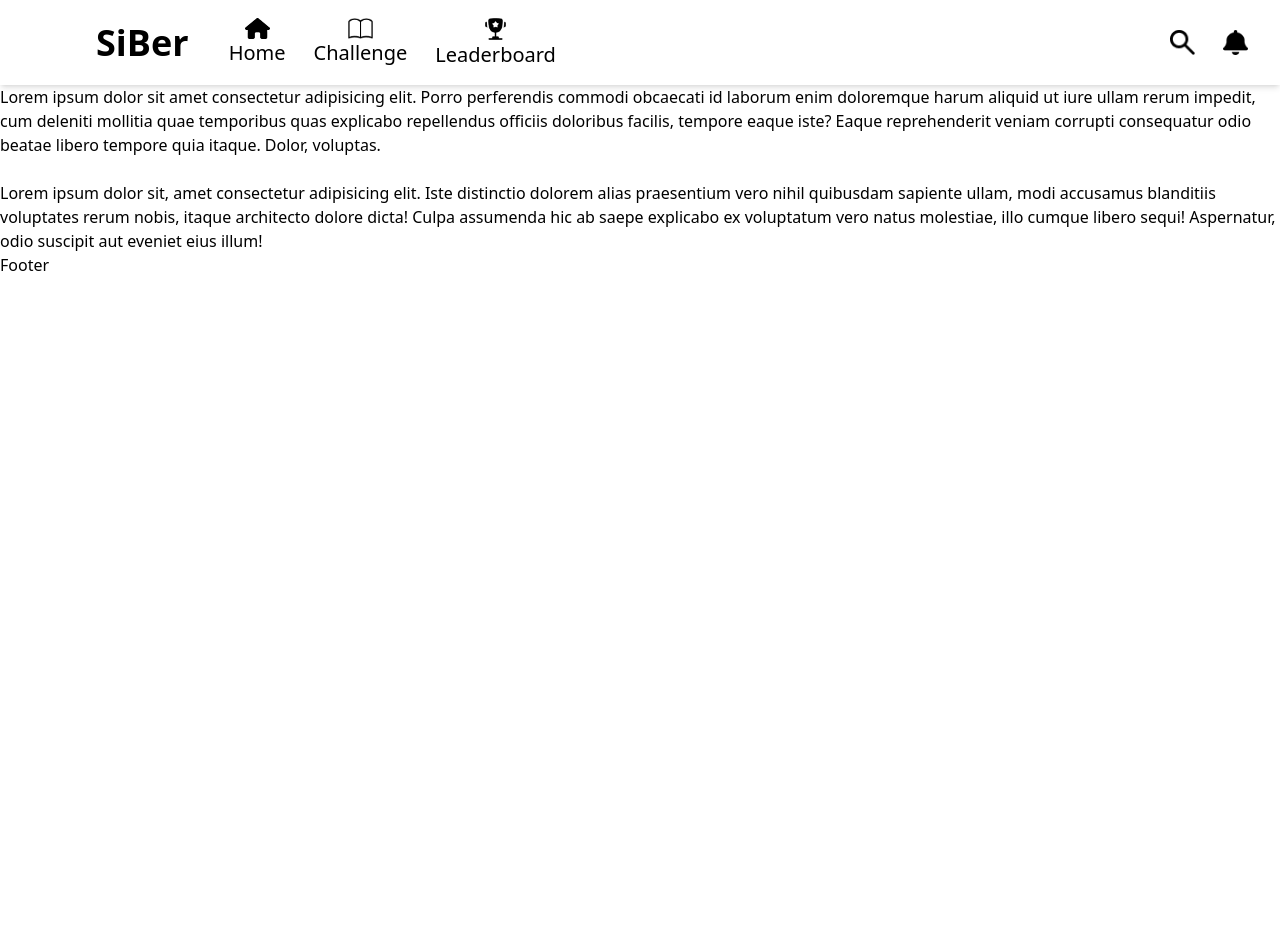
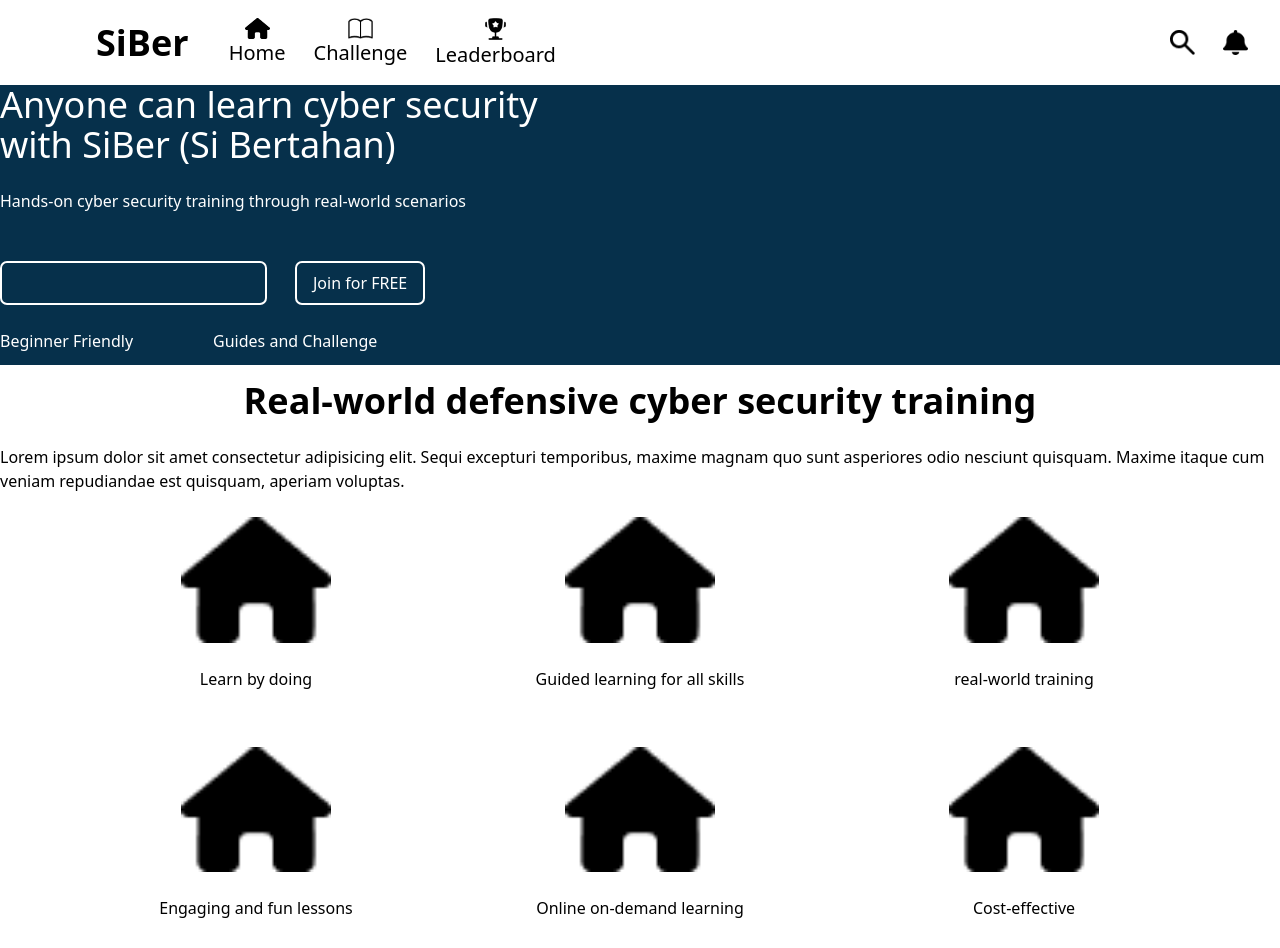
Before and after one commit to Izfaha/web-project-collaboration, a Next.js app: page / in a window 1280 px wide. Shown: the top 948 px of the page. Before the commit the page ends 800 px from the top, so only its background shows below. Built offline with nearby package versions, Linux system fonts and the light colour scheme.

Commit message:
homepage 1/2

```diff
--- a/src/app/page.tsx
+++ b/src/app/page.tsx
@@ -1,25 +1,118 @@
+import Image from 'next/image'
 import React from 'react'
 
 const Page = () => {
   return (
     <section>
-      <p>
-        Lorem ipsum dolor sit amet consectetur adipisicing elit.
-        Porro perferendis commodi obcaecati id laborum enim doloremque
-        harum aliquid ut iure ullam rerum impedit, cum deleniti
-        mollitia quae temporibus quas explicabo repellendus officiis
-        doloribus facilis, tempore eaque iste? Eaque reprehenderit veniam corrupti consequatur
-        odio beatae libero tempore quia itaque. Dolor, voluptas.
-      </p>
+      {/* Top homepage */}
+      <div className='bg-[#06304b] text-white'>
+        <div className='p-[170]'>
+          <h1 className='text-4xl'>Anyone can learn cyber security <br /> with SiBer (Si Bertahan)</h1>
+          <br />
+          <p>Hands-on cyber security training through real-world scenarios</p>
+          <br />
+          <br />
+          {/* Search bar */}
+          <div>
+            <form action="#" method="get">
+              <input type="text" name="search" className='border-2 px-4 py-2 rounded-[7px] mr-7 w-[400]' />
+              <button type="submit" className='border-2 px-4 py-2 rounded-[7px]'>
+                Join for FREE
+              </button>
+            </form>
+          </div>
+          {/* text checklist */}
+          <br />
+          <div className='flex space-x-20 pb-3'>
+            <p>Beginner Friendly</p>
+            <p>Guides and Challenge</p>
+          </div>
+        </div>
+      </div>
+      {/* Text */}
+      <div className='mt-4 place-items-center'> {/* wrapper di for centering all of contain inside */}
+        <h1 className='text-4xl font-semibold'>
+          Real-world defensive cyber security training
+        </h1>
+        <br />
+        <p>
+          Lorem ipsum dolor sit amet consectetur adipisicing elit. Sequi excepturi
+          temporibus, maxime magnam quo sunt asperiores odio nesciunt quisquam.
+          Maxime itaque cum veniam repudiandae est quisquam, aperiam voluptas.
+        </p>
+      </div>
       <br />
-      <p>
-        Lorem ipsum dolor sit, amet consectetur adipisicing elit.
-        Iste distinctio dolorem alias praesentium vero nihil quibusdam
-        sapiente ullam, modi accusamus blanditiis voluptates rerum nobis,
-        itaque architecto dolore dicta! Culpa assumenda hic ab saepe
-        explicabo ex voluptatum vero natus molestiae, illo cumque libero
-        sequi! Aspernatur, odio suscipit aut eveniet eius illum!
-      </p>
+
+      {/* Image for cons */}
+      <div className='grid grid-cols-1 sm:grid-cols-2 md:grid-cols-3 gap-8 max-w-6xl mx-auto px-4'>
+        <div className='justify-items-center'>
+          <Image
+            src="/image/home.png"
+            width={150}
+            height={150}
+            alt='computer-logo'
+          />
+          <br />
+          <p>Learn by doing</p>
+          <br />
+        </div>
+        <div className='justify-items-center'>
+          <Image
+            src="/image/home.png"
+            width={150}
+            height={150}
+            alt='computer-logo'
+          />
+          <br />
+          <p>Guided learning for all skills</p>
+          <br />
+        </div>
+        <div className='justify-items-center'>
+          <Image
+            src="/image/home.png"
+            width={150}
+            height={150}
+            alt='computer-logo'
+          />
+          <br />
+          <p>real-world training</p>
+          <br />
+        </div>
+        <div className='justify-items-center'>
+          <Image
+            src="/image/home.png"
+            width={150}
+            height={150}
+            alt='computer-logo'
+          />
+          <br />
+          <p>Engaging and fun lessons</p>
+          <br />
+        </div>
+        <div className='justify-items-center'>
+          <Image
+            src="/image/home.png"
+            width={150}
+            height={150}
+            alt='computer-logo'
+          />
+          <br />
+          <p>Online on-demand learning</p>
+          <br />
+        </div>
+        <div className='justify-items-center'>
+          <Image
+            src="/image/home.png"
+            width={150}
+            height={150}
+            alt='computer-logo'
+          />
+          <br />
+          <p>Cost-effective</p>
+          <br />
+        </div>
+      </div>
+
     </section>
   );
 }
```
